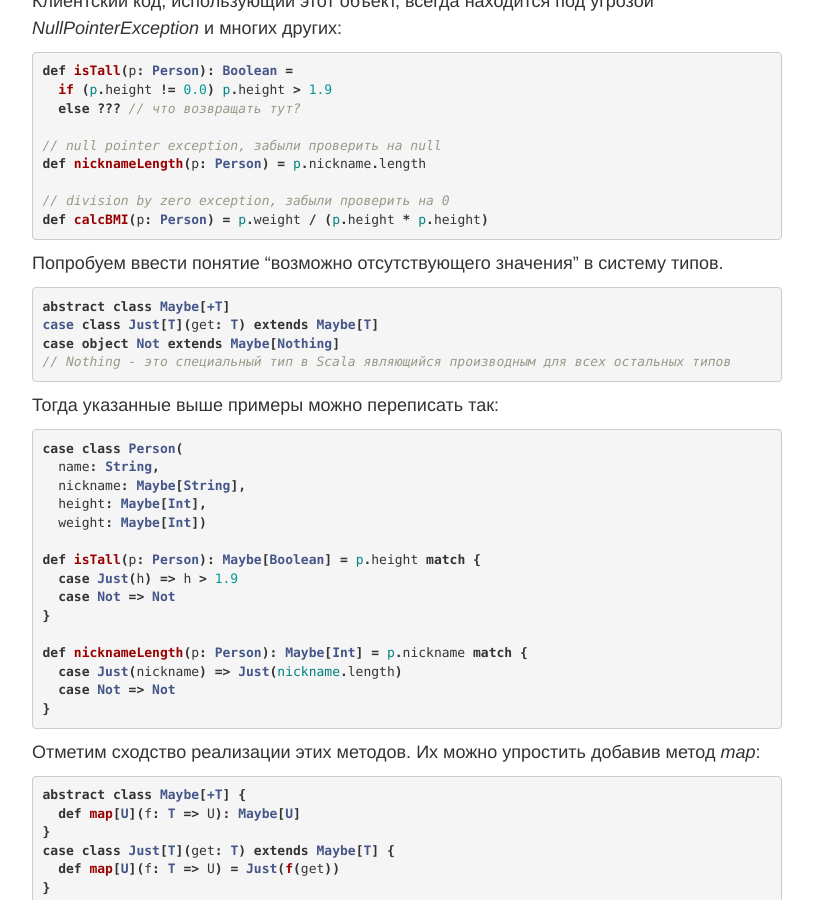
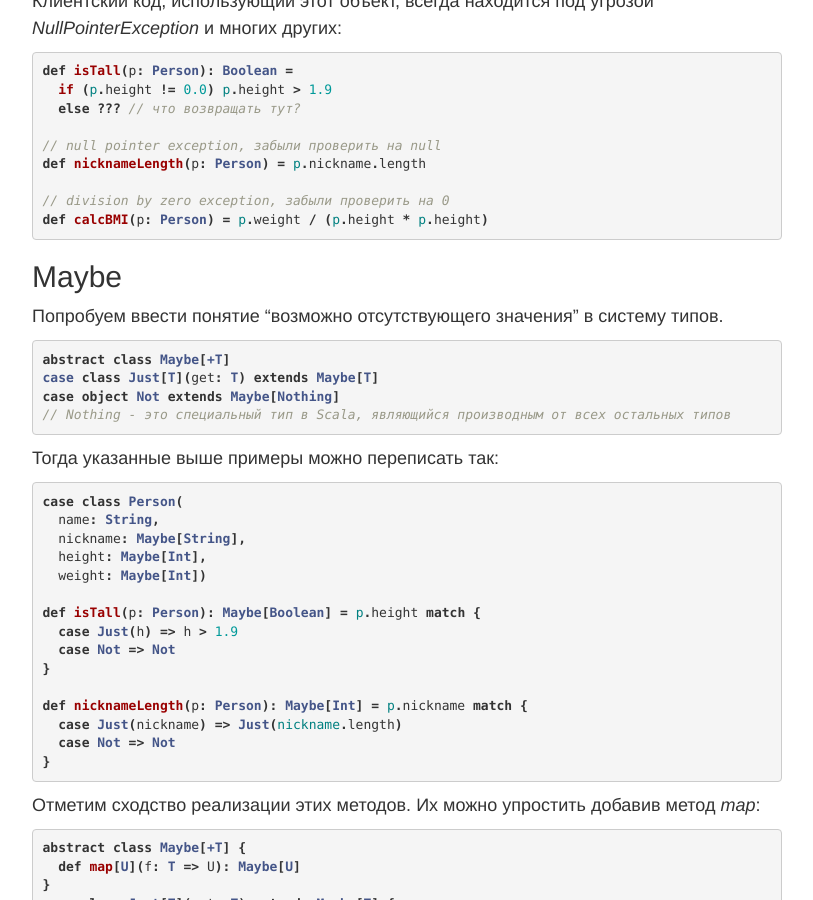
Before and after one commit to groz/groz.github.io, a Jekyll site: the page built from _posts/scala/intro/2015-06-20-monads.md, in a window 1280 px wide and 900 px high, scrolled down 619 px. Shown: the whole window, without its empty margins (38-851 px from the left). Built offline with Jekyll 4.4.1, drawn with Linux system fonts in a browser that asks for light colours; nearby versions of some CDN libraries.

Commit message:
Fix monads

```diff
--- a/_posts/scala/intro/2015-06-20-monads.md
+++ b/_posts/scala/intro/2015-06-20-monads.md
@@ -33,13 +33,15 @@ def nicknameLength(p: Person) = p.nickname.length
 def calcBMI(p: Person) = p.weight / (p.height * p.height)
 {% endhighlight %}
 
+## Maybe
+
 Попробуем ввести понятие "возможно отсутствующего значения" в систему типов.
 
 {% highlight scala %}
 abstract class Maybe[+T]
 case class Just[T](get: T) extends Maybe[T]
 case object Not extends Maybe[Nothing]
-// Nothing - это специальный тип в Scala являющийся производным для всех остальных типов
+// Nothing - это специальный тип в Scala, являющийся производным от всех остальных типов
 {% endhighlight %}
 
 Тогда указанные выше примеры можно переписать так:
```
